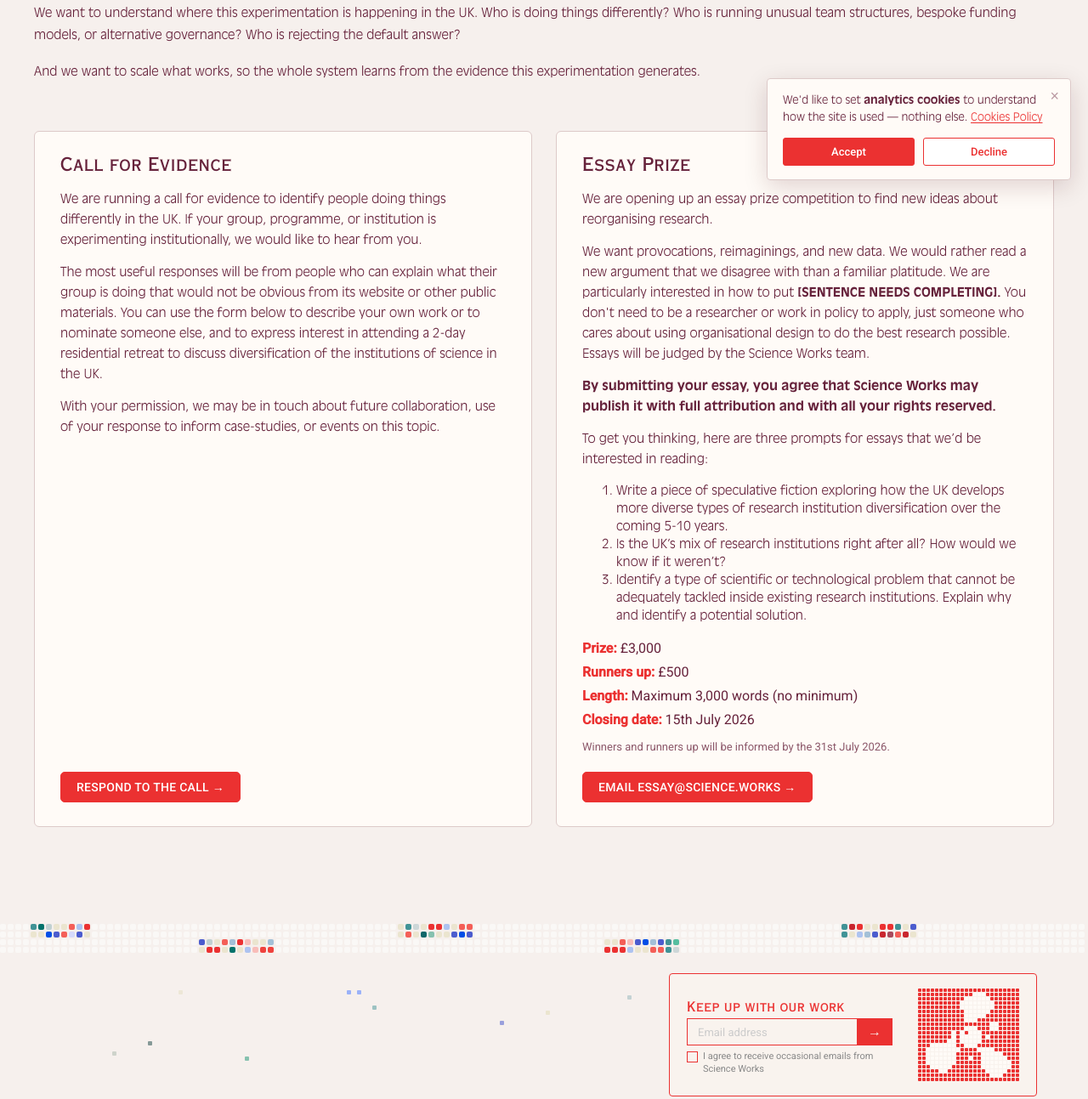
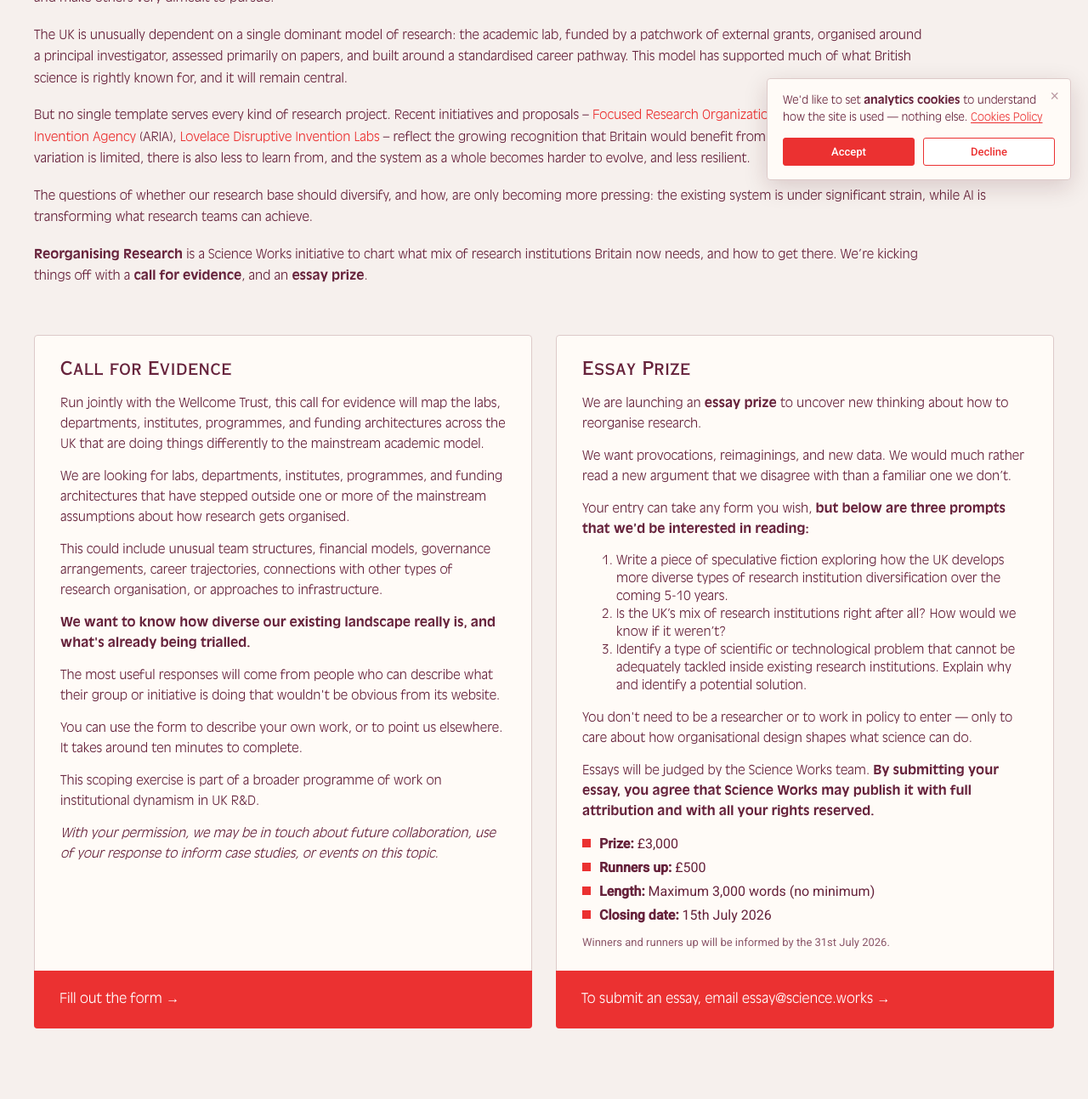
Before and after one commit to ersatzben/science_works, an Astro site: page /reorganising-research in a window 1280 px wide. Shown: the part 568-1861 px from the top of the page at 85% size. Built offline with nearby package versions, Linux system fonts and the light colour scheme; Astro itself is replaced by a stand-in of ours.

Commit message:
pushing for kirsten

```diff
--- a/src/pages/reorganising-research.astro
+++ b/src/pages/reorganising-research.astro
@@ -8,14 +8,10 @@ import bannerData from '../data/decor/reorganising-research-banner.json';
 // Banner pixel art (180×47 index-grid → bitmap; same path as the essay covers).
 const bannerArt = paletteGridToBitmap(bannerData, { size: 12, gap: 1, radius: 2 });
 
-// ── Editable bits ───────────────────────────────────────────────────────────
-// Call-for-Evidence form (opens in a new tab). TODO: paste the real Google Form URL.
-const CFE_FORM_URL = '#';
 // Essay-prize submissions go to this inbox.
 const PRIZE_EMAIL = 'essay@science.works';
-// Lifecycle note: there's no automatic "closed" state — edit/remove a box on
-// deadline expiry (per the plan).
 ---
+
 <BaseLayout
   title="Reorganising Research — Science Works"
   description="Reorganising Research, a workstream within the Institutional Dynamism project at Science Works. A call for evidence and an essay-writing prize.">
@@ -35,11 +31,12 @@ const PRIZE_EMAIL = 'essay@science.works';
 
     <!-- 2) Intro blurb. -->
     <section class="rr-intro">
-      <p>The UK is unusually dependent on a single dominant model of research: the academic lab, funded by external grants, organised around a principal investigator, assessed primarily on papers, and built around a standardised career pathway.</p>
-      <p>There have been some experiments on how we might organise research differently – look at <a href="https://www.convergentresearch.org/about-fros" target="_blank" rel="noopener noreferrer">Focused Research Organizations</a> (FROs), <a href="https://www.rebuilding.tech/posts/launching-x-labs-for-transformative-science-funding" target="_blank" rel="noopener noreferrer">X-Labs</a>, or the <a href="https://arcinstitute.org/" target="_blank" rel="noopener noreferrer">Arc Institute</a> – and how we fund it – see <a href="https://aria.org.uk/" target="_blank" rel="noopener noreferrer">ARIA</a> and <a href="https://future.com/what-we-learned-doing-fast-grants/" target="_blank" rel="noopener noreferrer">Fast Grants</a>.</p>
-      <p>We want to understand where this experimentation is happening in the UK. Who is doing things differently? Who is running unusual team structures, bespoke funding models, or alternative governance? Who is rejecting the default answer?</p>
-      <p>And we want to scale what works, so the whole system learns from the evidence this experimentation generates.</p>
-
+      <p class="p-vshort">Every era of scientific progress has rested on the invention of new ways to organise our efforts. The research university, the national laboratory, the corporate lab, the funding council, the mission agency – each was an institutional innovation with its own design choices, affordances, and limits, well-suited to some kinds of work and less to others.</p>
+      <p class="p-short">How labs and funding are organised, what incentives and timescales are hardwired into the system — these choices promote certain types of research and make others very difficult to pursue.</p>
+      <p class="p-short">The UK is unusually dependent on a single dominant model of research: the academic lab, funded by a patchwork of external grants, organised around a principal investigator, assessed primarily on papers, and built around a standardised career pathway. This model has supported much of what British science is rightly known for, and it will remain central.</p>
+      <p>But no single template serves every kind of research project. Recent initiatives and proposals – <a href="https://www.convergentresearch.org/about-fros" target="_blank" rel="noopener noreferrer">Focused Research Organizations</a> (FROs), the <a href="https://aria.org.uk/" target="_blank" rel="noopener noreferrer">Advanced Research and Invention Agency</a> (ARIA), <a href="https://institute.global/insights/tech-and-digitalisation/a-new-national-purpose-reimagining-uk-science-and-technology-through-lovelace-disruptive-invention-laboratories" target="_blank" rel="noopener noreferrer">Lovelace Disruptive Invention Labs</a> – reflect the growing recognition that Britain would benefit from a broader institutional repertoire. Where variation is limited, there is also less to learn from, and the system as a whole becomes harder to evolve, and less resilient.</p>
+      <p>The questions of whether our research base should diversify, and how, are only becoming more pressing: the existing system is under significant strain, while AI is transforming what research teams can achieve.</p>
+      <p class="p-short"><strong>Reorganising Research</strong> is a Science Works initiative to chart what mix of research institutions Britain now needs, and how to get there. We’re kicking things off with a <strong>call for evidence</strong>, and an <strong>essay prize</strong>.</p>
     </section>
 
     <!-- 3 + 4) Two boxes: Call for Evidence (left) + Essay Prize (right). -->
@@ -47,26 +44,41 @@ const PRIZE_EMAIL = 'essay@science.works';
       <article class="rr-box">
         <h2 class="rr-box-title">Call for Evidence</h2>
         <div class="rr-box-body">
-          <p>We are running a call for evidence to identify people doing things differently in the UK. If your group, programme, or institution is experimenting institutionally, we would like to hear from you.</p>
-          <p>The most useful responses will be from people who can explain what their group is doing that would not be obvious from its website or other public materials. You can use the form below to describe your own work or to nominate someone else, and to express interest in attending a 2-day residential retreat to discuss diversification of the institutions of science in the UK.</p>
-          <p>With your permission, we may be in touch about future collaboration, use of your response to inform case-studies, or events on this topic.</p>
+          <p>Run jointly with the Wellcome Trust, this call for evidence will map the labs, departments, institutes, programmes, and funding architectures across the UK that are doing things differently to the mainstream academic model.</p>
+          <p>We are looking for labs, departments, institutes, programmes, and funding architectures that have stepped outside one or more of the mainstream assumptions about how research gets organised.</p>
+          <p>This could include unusual team structures, financial models, governance arrangements, career trajectories, connections with other types of research organisation, or approaches to infrastructure.</p>
+          <p><strong>We want to know how diverse our existing landscape really is, and what's already being trialled.</strong></p>
+          <p>The most useful responses will come from people who can describe what their group or initiative is doing that wouldn't be obvious from its website.</p>
+          <p>You can use the form to describe your own work, or to point us elsewhere. It takes around ten minutes to complete.</p>
+          <!-- <p><a href="" target="_blank" rel="noopener noreferrer">Find the form here.</a></p>  -->
+          <p>This scoping exercise is part of a broader programme of work on institutional dynamism in UK R&D.</p>
+          <p><em>With your permission, we may be in touch about future collaboration, use of your response to inform case studies, or events on this topic.</em></p>
         </div>
-        <a class="rr-btn" href={CFE_FORM_URL} target="_blank" rel="noopener noreferrer">Respond to the call &rarr;</a>
+        <a class="rr-btn" href="#">Fill out the form &rarr;</a>
       </article>
 
       <article class="rr-box">
         <h2 class="rr-box-title">Essay Prize</h2>
         <div class="rr-box-body">
-          <p>We are opening up an essay prize competition to find new ideas about reorganising research.</p>
-          <p>We want provocations, reimaginings, and new data. We would rather read a new argument that we disagree with than a familiar platitude. We are particularly interested in how to put <strong>[SENTENCE NEEDS COMPLETING].</strong> You don't need to be a researcher or work in policy to apply, just someone who cares about using organisational design to do the best research possible. Essays will be judged by the Science Works team.</p>
-          <p><strong>By submitting your essay, you agree that Science Works may publish it with full attribution and with all your rights reserved.</strong></p>
-          <p>To get you thinking, here are three prompts for essays that we’d be interested in reading:
+          <p>We are launching an <strong>essay prize</strong> to uncover new thinking about how to reorganise research.</p>
+
+          <p>We want provocations, reimaginings, and new data. We would much rather read a new argument that we disagree with than a familiar one we don’t.</p>
+
+          <p></p>
+
+
+          <p>Your entry can take any form you wish, <strong>but below are three prompts that we’d be interested in reading:</strong>
             <ol class="prompt-list">
               <li>Write a piece of speculative fiction exploring how the UK develops more diverse types of research institution diversification over the coming 5-10 years.</li>
               <li>Is the UK’s mix of research institutions right after all? How would we know if it weren’t?</li>
               <li>Identify a type of scientific or technological problem that cannot be adequately tackled inside existing research institutions. Explain why and identify a potential solution.</li>
             </ol>
           </p>
+
+          <p>You don't need to be a researcher or to work in policy to enter — only to care about how organisational design shapes what science can do.</p>
+
+          <p>Essays will be judged by the Science Works team. <strong>By submitting your essay, you agree that Science Works may publish it with full attribution and with all your rights reserved.</strong></p>
+
           <div class="rr-details">
             <p><strong>Prize:</strong> £3,000</p>
             <p><strong>Runners up:</strong> £500</p>
@@ -75,7 +87,7 @@ const PRIZE_EMAIL = 'essay@science.works';
             <p class="rr-details-note">Winners and runners up will be informed by the 31st July 2026.</p>
           </div>
         </div>
-        <a class="rr-btn" href={`mailto:${PRIZE_EMAIL}`}>Email {PRIZE_EMAIL} &rarr;</a>
+        <a class="rr-btn" href={`mailto:${PRIZE_EMAIL}`}>To submit an essay, email {PRIZE_EMAIL} &rarr;</a>
       </article>
     </section>
 
@@ -140,8 +152,12 @@ const PRIZE_EMAIL = 'essay@science.works';
       font-size: 15px;
       line-height: 1.7;
       color: var(--text);
-      margin: 0 0 18px;
+      margin: 0 50px 18px 0;
     }
+
+    .rr-intro .p-short { margin-right: 150px; }
+    .rr-intro .p-vshort { margin-right: 250px; }
+
     .rr-intro p:last-child { margin-bottom: 0; }
     .rr-intro a { color: var(--theme); text-decoration: none; }
     .rr-intro a:hover { text-decoration: underline; text-underline-offset: 2px; }
@@ -158,7 +174,7 @@ const PRIZE_EMAIL = 'essay@science.works';
       flex-direction: column;
       background: var(--almost-white);
       border: 1px solid var(--border-grey);
-      border-radius: 6px;
+      border-radius: 4px;
       padding: 28px 30px;
     }
 
@@ -192,26 +208,39 @@ const PRIZE_EMAIL = 'essay@science.works';
     /* Key facts block (essay prize) */
     .rr-details { margin: 8px 0 0; }
     .rr-details p { font-family: 'Roboto', sans-serif; font-size: 16px; line-height: 1.5; color: var(--text); margin: 0 0 4px; }
-    .rr-details strong { color: var(--theme); font-weight: 700; }
+    .rr-details strong { font-weight: 700; }
+    /* Key-fact items get a 10px --theme square bullet (the closing note doesn't). */
+    .rr-details p:not(.rr-details-note) { position: relative; padding-left: 20px; }
+    .rr-details p:not(.rr-details-note)::before {
+      content: '';
+      position: absolute;
+      left: 0;
+      top: 0.42em;
+      width: 10px;
+      height: 10px;
+      background: var(--theme);
+    }
     .rr-details .rr-details-note { margin: 10px 0 0; opacity: 0.75; font-size: 13px; }
 
+    /* Full-bleed red bar pinned to the bottom of the box. The negative margins
+       (= the box's border + padding: 1+30 sides, 1+28 bottom) take it to the box
+       edges; the matching 6px bottom radius nests into the card corners. */
     .rr-btn {
-      align-self: flex-start;
-      margin-top: 20px;
-      font-family: var(--button-text);
-      font-weight: 500;
-      font-size: 14px;
-      letter-spacing: 0.02em;
-      text-transform: uppercase;
+      display: block;
+      margin: 24px -31px -29px;
+      padding: 24px 30px;
+      background: var(--theme);
       color: #fff;
-      background: var(--theme);
-      border: 1.5px solid var(--theme);
-      border-radius: 5px;
-      padding: 9px 18px;
+      font-family: 'Antique Olive', sans-serif;
+      font-weight: 300;
+      font-size: 16px;
+      text-transform: none;
+      text-align: left;
       text-decoration: none;
-      transition: background-color 0.15s ease, color 0.15s ease;
+      border-radius: 0 0 4px 4px;
+      transition: background-color 0.15s ease;
     }
-    .rr-btn:hover { background: #fff; color: var(--theme); }
+    .rr-btn:hover { background: #d4282a; }
 
     /* Smaller viewports - adjust params to avoid squash */
 
```
